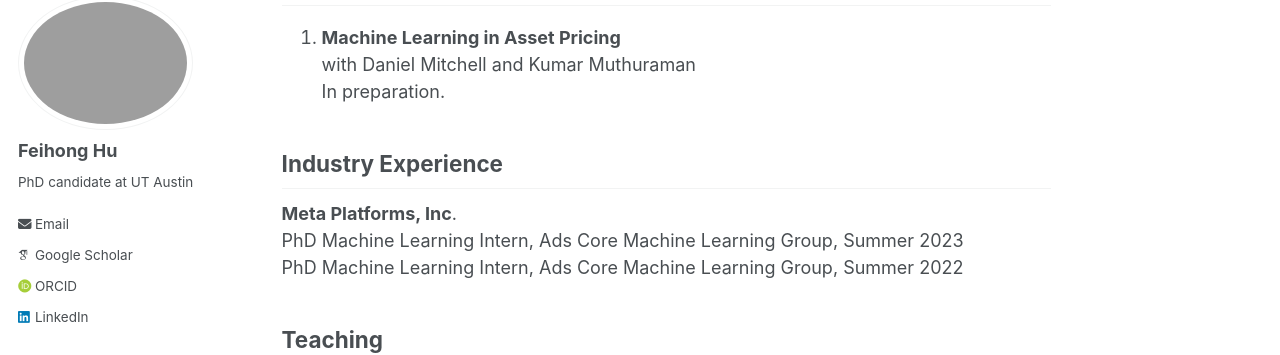
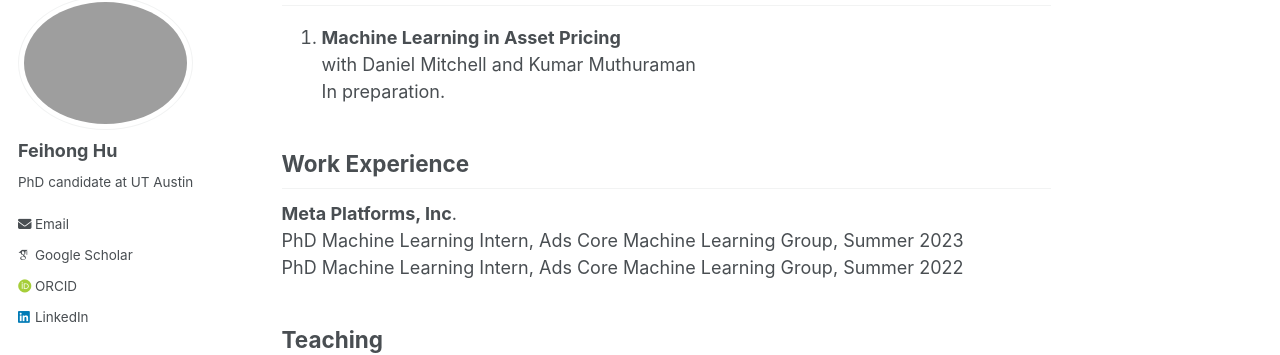
Before and after one commit to feihonghu/feihonghu.github.io, a Jekyll site: the page built from _pages/about.md, in a window 1280 px wide and 900 px high, scrolled down 795 px. Shown: the part 110-465 px from the top of the window. Built offline with Jekyll 4.4.1, drawn with Linux system fonts in a browser that asks for light colours; some web fonts are replaced.

Commit message:
Update about.md

```diff
--- a/_pages/about.md
+++ b/_pages/about.md
@@ -29,7 +29,7 @@ I am a final-year PhD candidate in the Department of Information, Risk, and Oper
    with Daniel Mitchell and Kumar Muthuraman<br/>
    In preparation.
 
-<h2>Industry Experience</h2>
+<h2>Work Experience</h2>
 
 **Meta Platforms, Inc**.<br/>
 PhD Machine Learning Intern, Ads Core Machine Learning Group, Summer 2023<br/>
```
